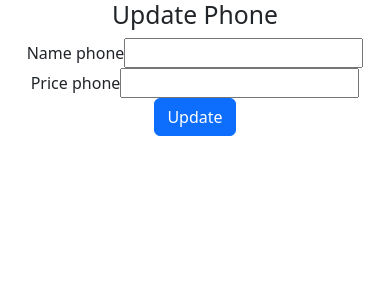
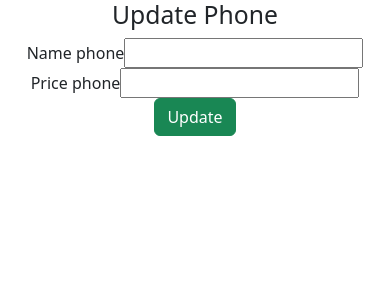
Before and after one commit to Pvt25072004/cicd-crudphones, a React (Create React App) app in the folder learn-reactjs/: page /update/1 in a window 390 px wide. Shown: the top 300 px of the page. Built offline with nearby package versions, Linux system fonts and the light colour scheme; no server answers.

Commit message:
style: change style updatePhone

```diff
--- a/learn-reactjs/src/updatePhone.js
+++ b/learn-reactjs/src/updatePhone.js
@@ -53,7 +53,7 @@ export default function UpdatePage() {
         value={pricePhone}
         onChange={(e) => setPricePhone(e.target.value)}
       />
-      <button onClick={handleUpdate} className="btn btn-primary">
+      <button onClick={handleUpdate} className="btn btn-success">
         Update
       </button>
     </div>
```
